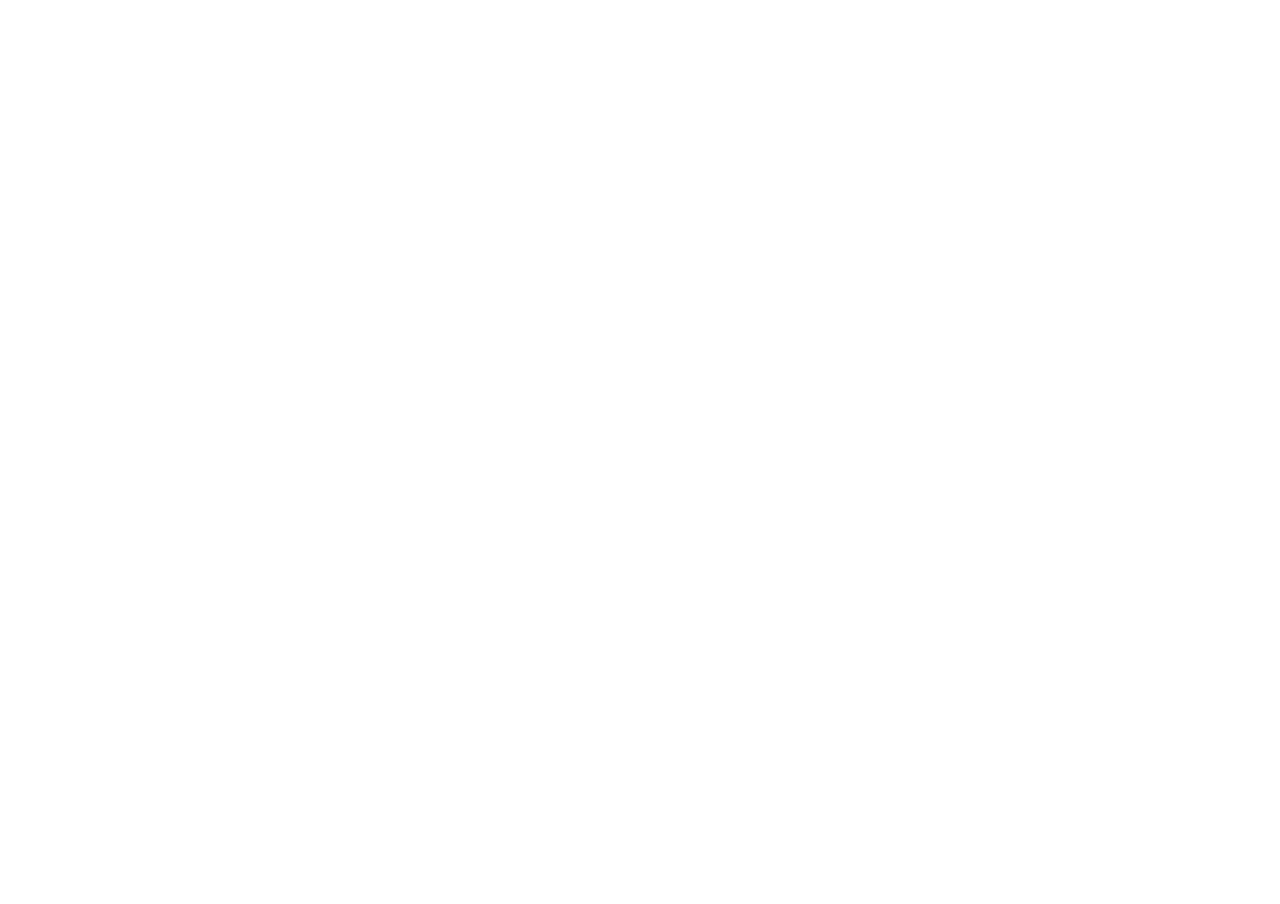
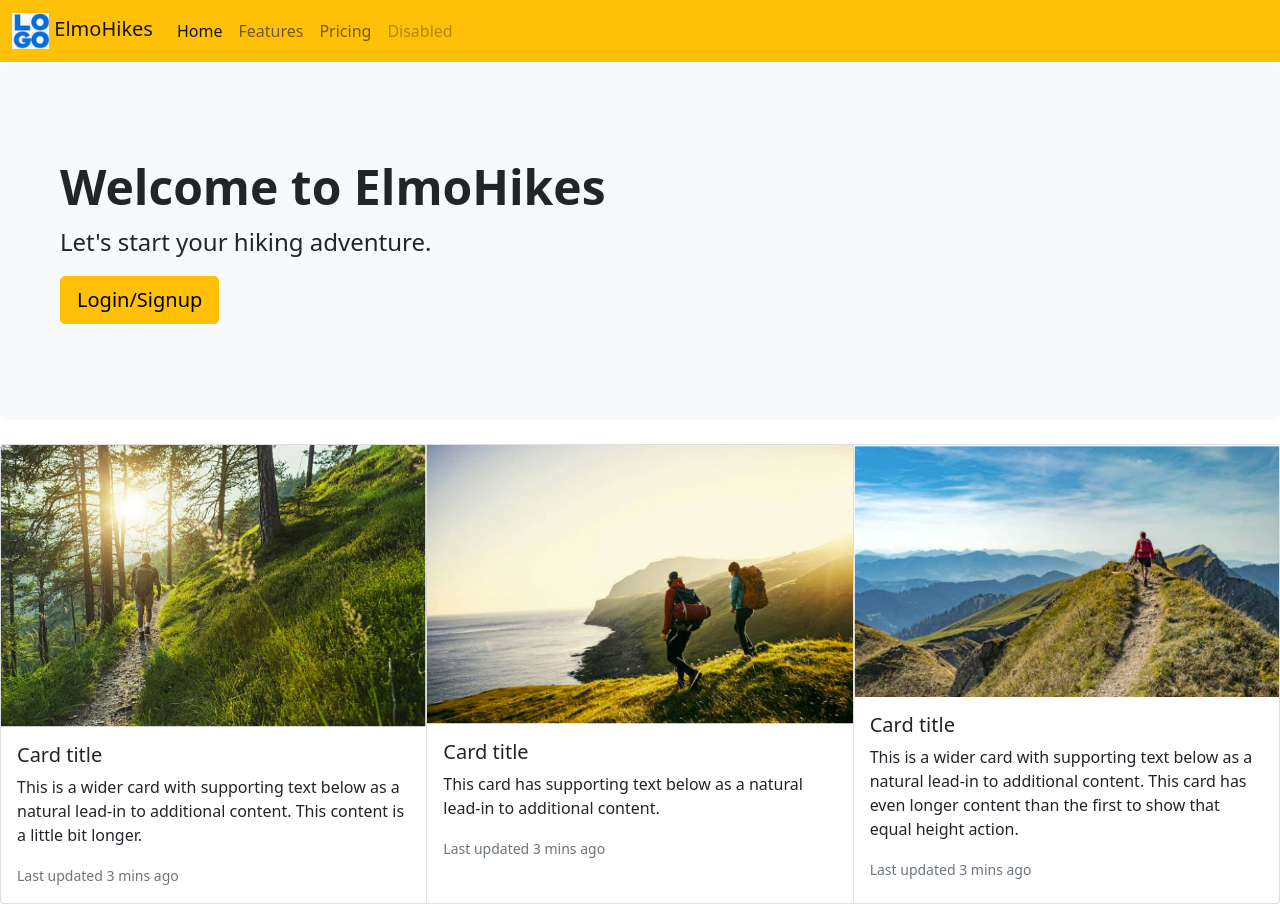
Before and after one commit to PhoenixAlpha204/demo05_wong_quincy, a plain HTML site: page index.html in a window 1280 px wide. Before the commit the page ends 800 px from the top, so only its background shows below. Drawn offline with nearby package versions, Linux system fonts and the light colour scheme.

Commit message:
added navbar, jumbotron, cards

```diff
--- a/index.html
+++ b/index.html
@@ -10,7 +10,9 @@
     <meta name="viewport" content="width=device-width, initial-scale=1">
 
     <!-- Bootstrap Library CSS CDN go here -->
+    <link href="https://cdn.jsdelivr.net/npm/bootstrap@5.1.3/dist/css/bootstrap.min.css" rel="stylesheet" integrity="sha384-1BmE4kWBq78iYhFldvKuhfTAU6auU8tT94WrHftjDbrCEXSU1oBoqyl2QvZ6jIW3" crossorigin="anonymous">
     <!-- Boostrap Library JS CDN  go here -->
+    <script src="https://cdn.jsdelivr.net/npm/bootstrap@5.1.3/dist/js/bootstrap.bundle.min.js" integrity="sha384-ka7Sk0Gln4gmtz2MlQnikT1wXgYsOg+OMhuP+IlRH9sENBO0LRn5q+8nbTov4+1p" crossorigin="anonymous"></script>
 
     <!-- Other libraries go here -->
 
@@ -25,7 +27,68 @@
     <!-- Your HTML Layout go here -->
     <!------------------------------>
     <!-- Stuff for body goes here -->
+    <nav class="navbar navbar-expand-lg navbar-light bg-warning">
+        <div class="container-fluid">
+            <a class="navbar-brand" href="#">
+                <img src="./images/logo.jpg" height="36">
+                ElmoHikes
+            </a>
+          <button class="navbar-toggler" type="button" data-bs-toggle="collapse" data-bs-target="#navbarNav" aria-controls="navbarNav" aria-expanded="false" aria-label="Toggle navigation">
+            <span class="navbar-toggler-icon"></span>
+          </button>
+          <div class="collapse navbar-collapse" id="navbarNav">
+            <ul class="navbar-nav">
+              <li class="nav-item">
+                <a class="nav-link active" aria-current="page" href="#">Home</a>
+              </li>
+              <li class="nav-item">
+                <a class="nav-link" href="#">Features</a>
+              </li>
+              <li class="nav-item">
+                <a class="nav-link" href="#">Pricing</a>
+              </li>
+              <li class="nav-item">
+                <a class="nav-link disabled">Disabled</a>
+              </li>
+            </ul>
+          </div>
+        </div>
+    </nav>
 
+    <div class="p-5 mb-4 bg-light rounded-3">
+        <div class="container-fluid py-5">
+          <h1 class="display-5 fw-bold">Welcome to ElmoHikes</h1>
+          <p class="col-md-8 fs-4">Let's start your hiking adventure.</p>
+          <button onclick="window.location.href='login.html'" class="btn btn-warning btn-lg" type="button">Login/Signup</button>
+        </div>
+    </div>
+
+    <div class="card-group">
+        <div class="card">
+          <img src="./images/hike1.jpg" class="card-img-top" alt="...">
+          <div class="card-body">
+            <h5 class="card-title">Card title</h5>
+            <p class="card-text">This is a wider card with supporting text below as a natural lead-in to additional content. This content is a little bit longer.</p>
+            <p class="card-text"><small class="text-muted">Last updated 3 mins ago</small></p>
+          </div>
+        </div>
+        <div class="card">
+          <img src="./images/hike2.jpg" class="card-img-top" alt="...">
+          <div class="card-body">
+            <h5 class="card-title">Card title</h5>
+            <p class="card-text">This card has supporting text below as a natural lead-in to additional content.</p>
+            <p class="card-text"><small class="text-muted">Last updated 3 mins ago</small></p>
+          </div>
+        </div>
+        <div class="card">
+          <img src="./images/hike3.jpg" class="card-img-top" alt="...">
+          <div class="card-body">
+            <h5 class="card-title">Card title</h5>
+            <p class="card-text">This is a wider card with supporting text below as a natural lead-in to additional content. This card has even longer content than the first to show that equal height action.</p>
+            <p class="card-text"><small class="text-muted">Last updated 3 mins ago</small></p>
+          </div>
+        </div>
+      </div>
 
     <!---------------------------------------------->
     <!-- Your own JavaScript functions go here    -->
```
